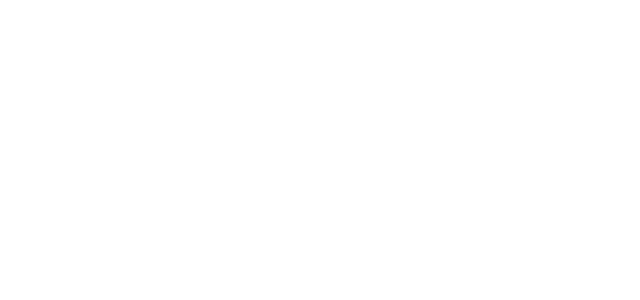
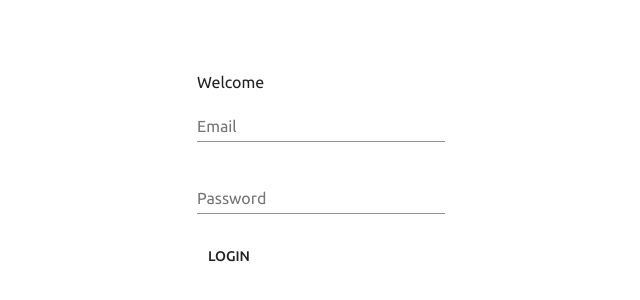
Before and after one commit to Vlad-Shevliakov/cinerama, a React (Create React App) app in the folder web-client/: page /login in a window 1280 px wide. Shown: the part 228-528 px from the top of the page, without its empty margins (319-959 px from the left). Built offline with nearby package versions, Linux system fonts and the light colour scheme.

Commit message:
Login page / fiels / formik

```diff
--- a/web-client/package.json
+++ b/web-client/package.json
@@ -14,13 +14,16 @@
     "@types/react": "^16.9.43",
     "@types/react-dom": "^16.9.8",
     "@types/react-router-dom": "^5.1.5",
+    "@types/yup": "^0.29.6",
     "clsx": "^1.1.1",
+    "formik": "^2.1.5",
     "history": "^5.0.0",
     "react": "^16.13.1",
     "react-dom": "^16.13.1",
     "react-router-dom": "^5.2.0",
     "react-scripts": "3.4.1",
-    "typescript": "^3.7.5"
+    "typescript": "^3.7.5",
+    "yup": "^0.29.3"
   },
   "scripts": {
     "start": "react-scripts start",
--- a/web-client/src/App.tsx
+++ b/web-client/src/App.tsx
@@ -2,14 +2,16 @@
 import { Switch, Route } from 'react-router-dom'
 
 const Home = lazy(() => import('./pages/Home'))
+const LogIn = lazy(() => import('./pages/LogIn'))
 
 interface AppInterface {}
 
 const App: React.FC<AppInterface> = () => {
   return (
-    <Suspense fallback={<div />}>
+    <Suspense fallback={null}>
       <Switch>
         <Route exact path="/" component={Home} />
+        <Route exact path="/login" component={LogIn} />
       </Switch>
     </Suspense>
   )
--- /dev/null
+++ b/web-client/src/pages/LogIn/Form.tsx
@@ -0,0 +1,36 @@
+import * as React from 'react'
+import { Formik, Form as FormikForm } from 'formik'
+import Button from '@material-ui/core/Button'
+import TextInput from '../../shared/FormFields/TextInput'
+import { logInSchema, LoginValuesTypes } from '../../services/validations'
+
+interface FormProps {}
+
+const Form: React.FC<FormProps> = () => {
+  const handleSubmit = (): void => {
+    console.log('submit')
+  }
+
+  const initialValues: LoginValuesTypes = {
+    email: '',
+    password: ''
+  }
+
+  return (
+    <Formik
+      onSubmit={handleSubmit}
+      initialValues={initialValues}
+      validationSchema={logInSchema}
+    >
+      {({ setFieldValue }) => (
+        <FormikForm>
+          <TextInput name="email" label="Email" type="email" />
+          <TextInput name="password" label="Password" type="password" />
+          <Button type="submit">Login</Button>
+        </FormikForm>
+      )}
+    </Formik>
+  )
+}
+
+export default Form
--- /dev/null
+++ b/web-client/src/pages/LogIn/index.tsx
@@ -0,0 +1,32 @@
+import React from 'react'
+import { makeStyles } from '@material-ui/core'
+import Typography from '@material-ui/core/Typography'
+import Form from './Form'
+
+interface LogInProps {}
+
+const useStyles = makeStyles(() => ({
+  root: {
+    background: '#fff',
+    height: '100vh',
+    display: 'flex',
+    justifyContent: 'center',
+    alignItems: 'center'
+  },
+  container: {}
+}))
+
+const LogIn: React.FC<LogInProps> = () => {
+  const classes = useStyles()
+
+  return (
+    <div className={classes.root}>
+      <section className={classes.container}>
+        <Typography component="h3">Welcome</Typography>
+        <Form />
+      </section>
+    </div>
+  )
+}
+
+export default LogIn
--- /dev/null
+++ b/web-client/src/services/validations.ts
@@ -0,0 +1,11 @@
+import * as yup from 'yup'
+
+export type LoginValuesTypes = {
+  email: string
+  password: string
+}
+
+export const logInSchema = yup.object({
+  email: yup.string().email('email').required('required'),
+  password: yup.string().min(6, 'min 6').max(20, 'max 20').required('required')
+})
--- /dev/null
+++ b/web-client/src/shared/FormFields/TextInput.tsx
@@ -0,0 +1,75 @@
+import React from 'react'
+import { useField } from 'formik'
+import { makeStyles } from '@material-ui/core/styles'
+import TextField from '@material-ui/core/TextField'
+import Typography from '@material-ui/core/Typography'
+import Fade from '@material-ui/core/Fade'
+
+//  &:hover:not($disabled):not($cssFocused):not($error) $notchedOutline
+
+const useStyles = makeStyles(() => ({
+  root: {
+    color: '#343434',
+    '& .MuiOutlinedInput-input': {
+      fontWeight: '600',
+      padding: '14px 10px'
+    },
+    '& label.Mui-focused': {
+      color: 'green'
+    }
+  },
+  box: {
+    height: 24
+  },
+  message: {
+    height: 24,
+    color: '#ff182e',
+    opacity: 0,
+    transition: 'all 0.33s linear'
+  },
+  notchedOutline: {
+    borderWidth: '1px',
+    borderColor: '#424242'
+  }
+}))
+
+interface TextInputProps {
+  onChange?(event: React.ChangeEvent<HTMLInputElement>): void
+  disabled?: boolean
+  label?: string
+  placeholder?: string
+  type?: string
+  name: string
+}
+
+const TextInput: React.FC<TextInputProps> = (props) => {
+  const [field, meta] = useField(props)
+
+  const classes = useStyles()
+
+  return (
+    <>
+      <TextField
+        {...field}
+        {...props}
+        InputProps={{
+          classes: {
+            root: classes.root
+          }
+        }}
+        InputLabelProps={
+          {
+            //   shrink: true
+          }
+        }
+      />
+      <Fade in={meta.touched && !!meta.error}>
+        <Typography component="p" className={classes.message}>
+          {meta.touched && meta.error}
+        </Typography>
+      </Fade>
+    </>
+  )
+}
+
+export default TextInput
```
Also changed, not shown: 1 other file (tests, documents, lock files or other folders).
